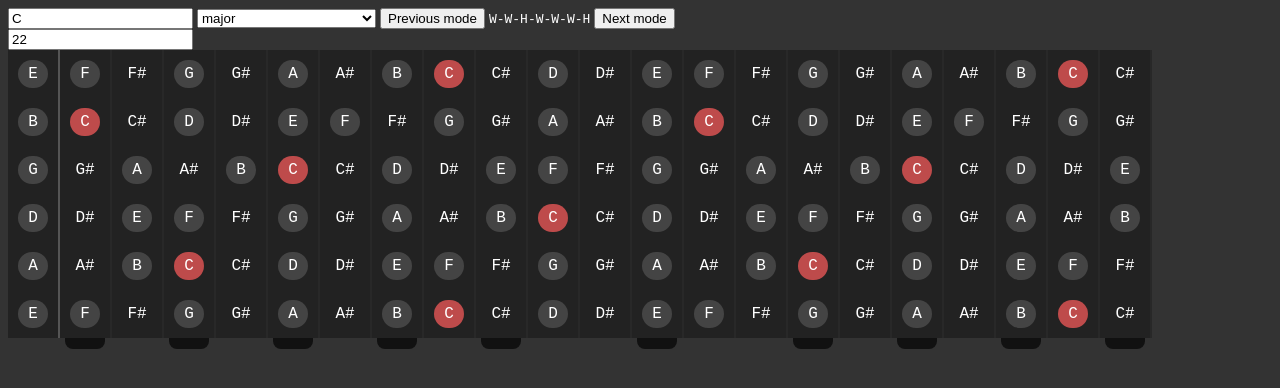
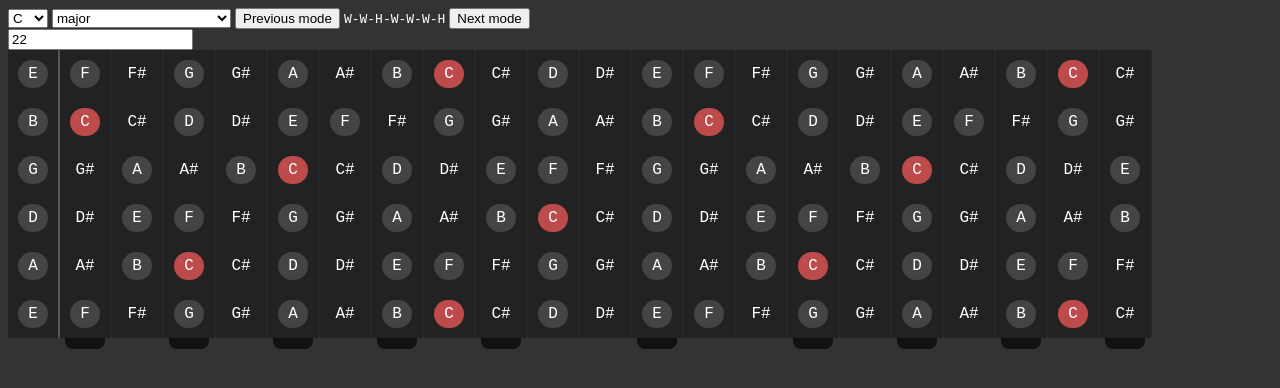
Before and after one commit to dalailomo/musicapp-svelta, a SvelteKit app: page / in a window 1280 px wide. Shown: the top 388 px of the page. Built offline with nearby package versions, Linux system fonts and the light colour scheme.

Commit message:
add root note selector instead of cringy input

```diff
--- a/src/components/Guitar/ScaleSelectorController/RootNoteSelector.svelte
+++ b/src/components/Guitar/ScaleSelectorController/RootNoteSelector.svelte
@@ -1,12 +1,20 @@
 <script lang="ts">
+	import { NOTES } from '$lib/consts';
 	import { createEventDispatcher } from 'svelte';
 	const dispatch = createEventDispatcher();
 
 	export let root: string;
+	const noteList: Note[] = NOTES;
 
 	function onRootInput(e: Event) {
 		dispatch('root-note-selected', (e.target as HTMLInputElement).value as Note);
 	}
 </script>
 
-<input type="text" on:input={onRootInput} bind:value={root} />
+<select bind:value={root} on:change={onRootInput}>
+	{#each noteList as noteListName}
+		<option value={noteListName}>
+			{noteListName}
+		</option>
+	{/each}
+</select>
```
